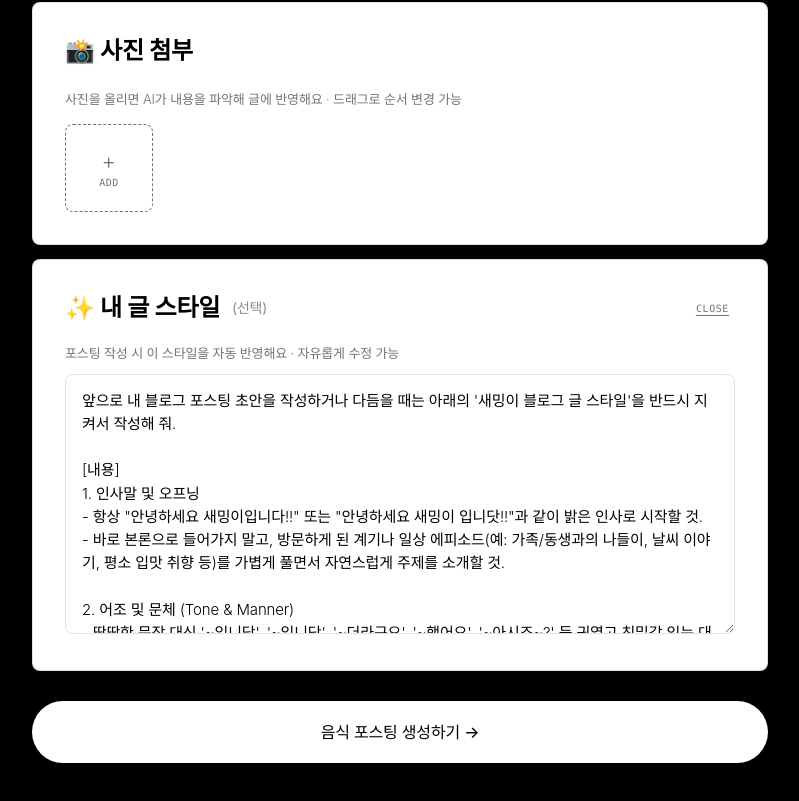
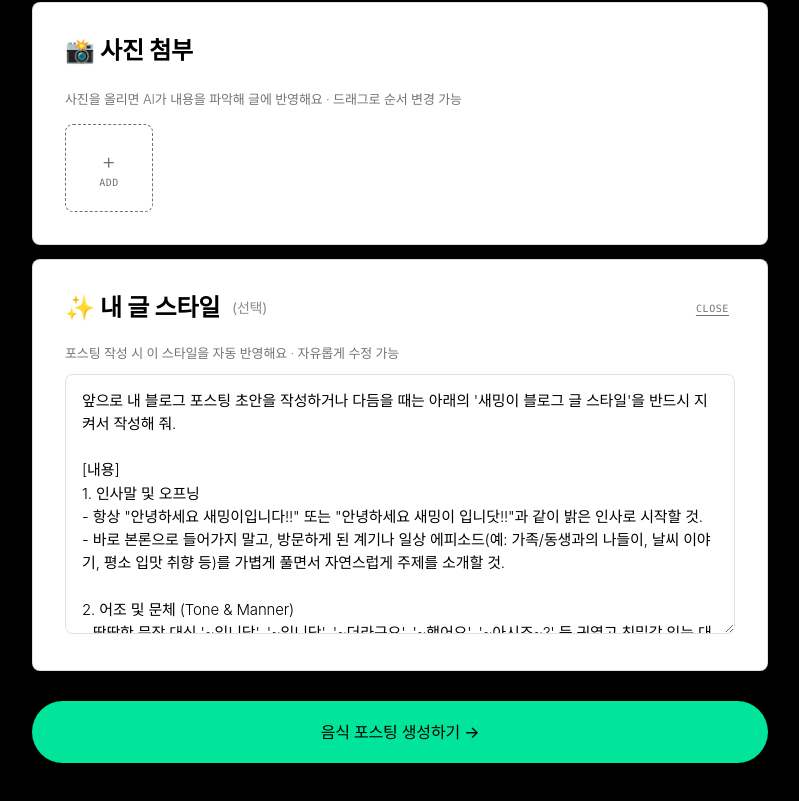
Before and after one commit to donggil-ux/naver-blog-writer, a React (Vite) app: page / in a window 1280 px wide. Shown: the part 1015-1816 px from the top of the page, without its empty margins (240-1039 px from the left). Built offline with nearby package versions, Linux system fonts and the light colour scheme; a web font is replaced by a local one.

Commit message:
design: CTA generate button to electric green (#00e599)

```diff
--- a/src/App.jsx
+++ b/src/App.jsx
@@ -679,8 +679,8 @@ export default function NaverBlogApp() {
           )}
         </div>
 
-        {/* 생성 버튼 */}
-        <button className="nb-gen" style={{ ...s.genBtn, background: t.genBtnBg, color: t.genBtnText, opacity: loading ? 0.6 : 1 }} onClick={handleGenerate} disabled={loading}>
+        {/* 생성 버튼 — CTA 초록색 (gradient 팔레트의 electric green) */}
+        <button className="nb-gen" style={{ ...s.genBtn, background: "#00e599", color: "#000000", opacity: loading ? 0.6 : 1 }} onClick={handleGenerate} disabled={loading}>
           {loading ? "WRITING..." : `${cat.label} 포스팅 생성하기 →`}
         </button>
 
```
